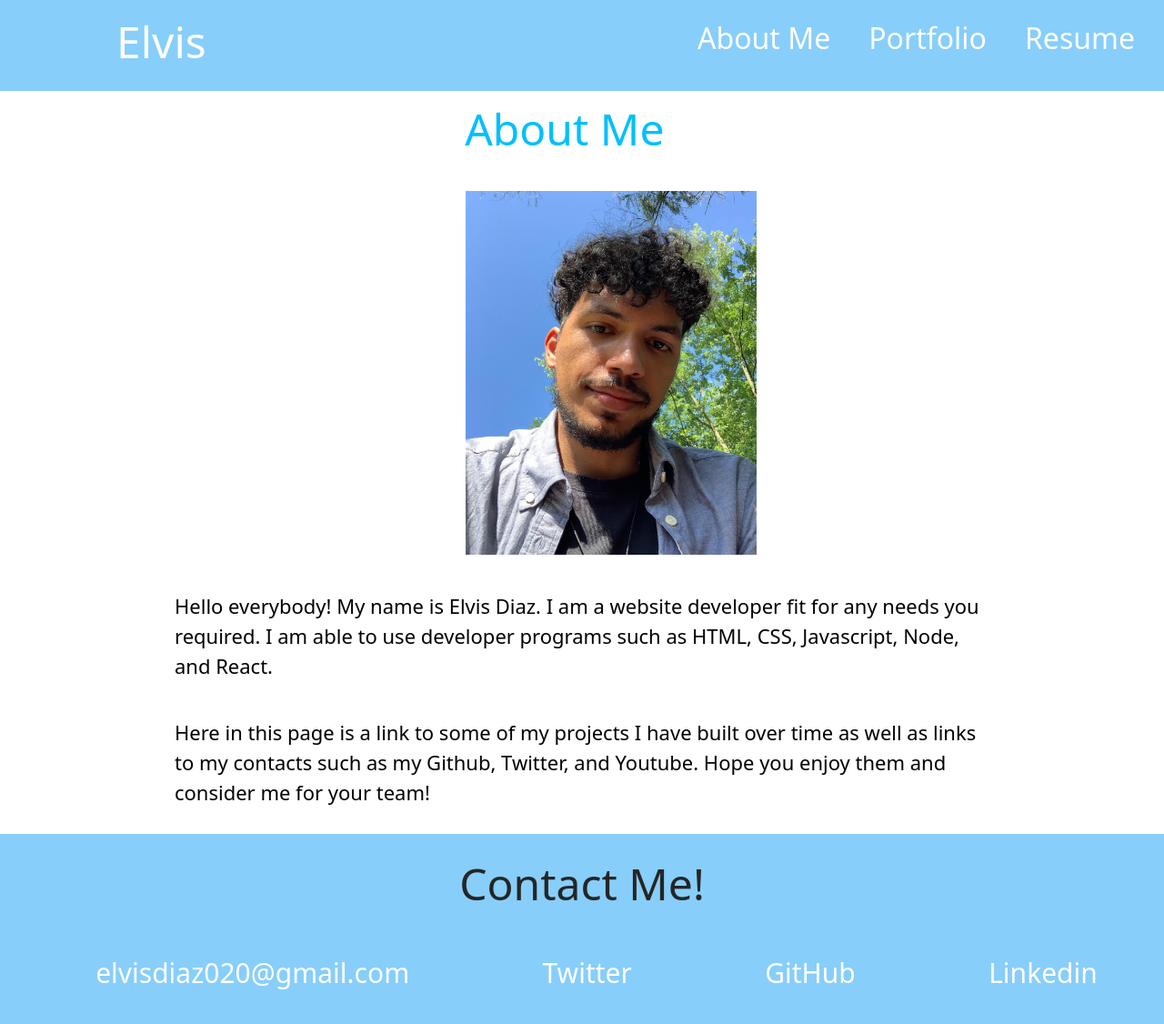
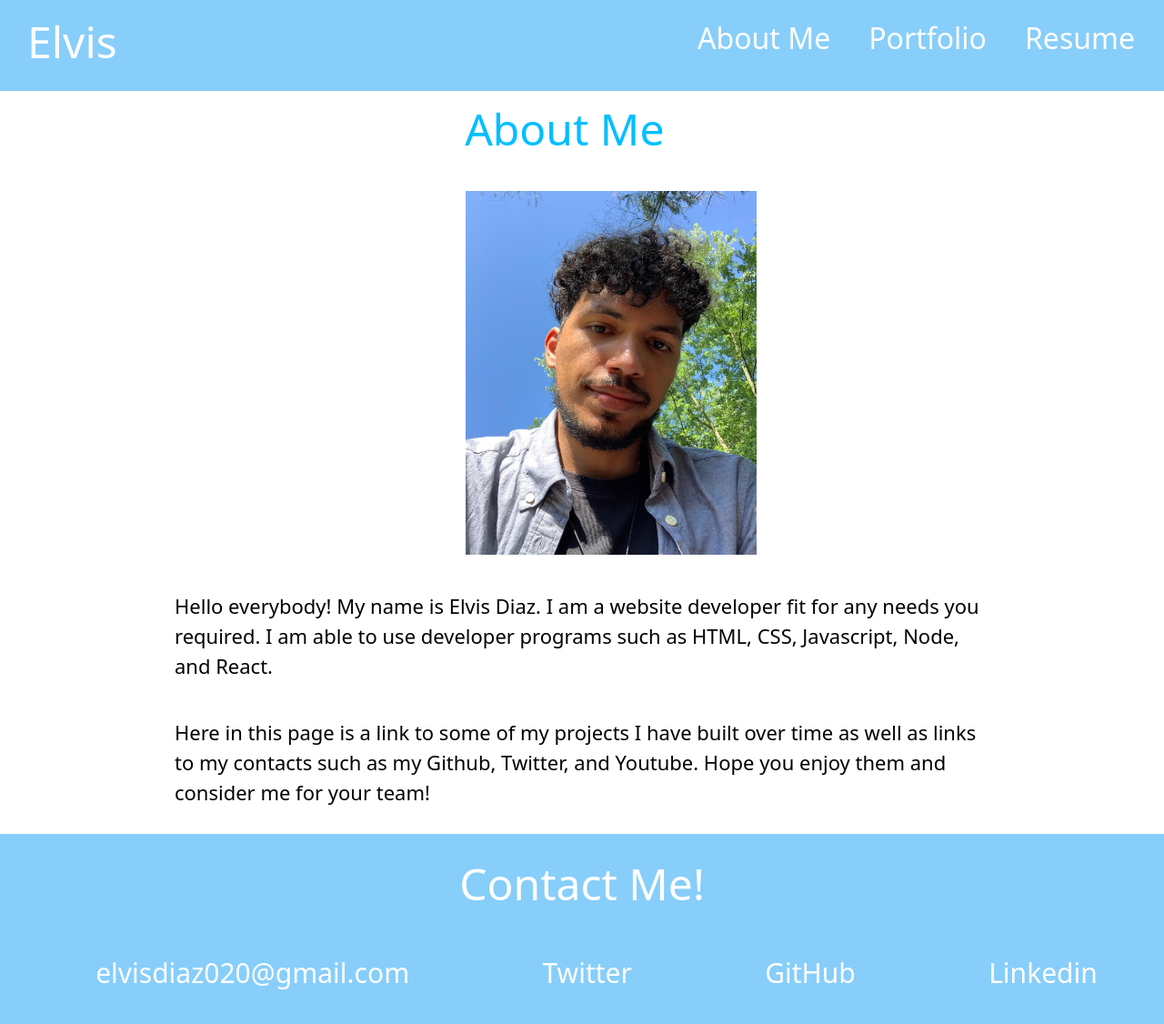
Before and after one commit to Elvisdiaz1/portfolio-react-version, a React (Create React App) app: page / in a window 1280 px wide. Shown: the top 1126 px of the page at 91% size. Built offline with nearby package versions, Linux system fonts and the light colour scheme.

Commit message:
changed padding of my name to 30px

```diff
--- a/src/components/style.css
+++ b/src/components/style.css
@@ -17,7 +17,7 @@ nav {
 
 nav h1 {
   font-size: 3rem;
-  padding: 5px 5px 5px 10%;
+  padding: 5px 5px 5px 30px;
   background-color: #87cefa;
 }
 
@@ -212,7 +212,7 @@ nav li a,
   position: relative;
   margin-top: -8%;
   font-size: 3em;
-  color: #252525;
+  color: white;
   padding-bottom: 3%;
   text-align: center;
 }
```
